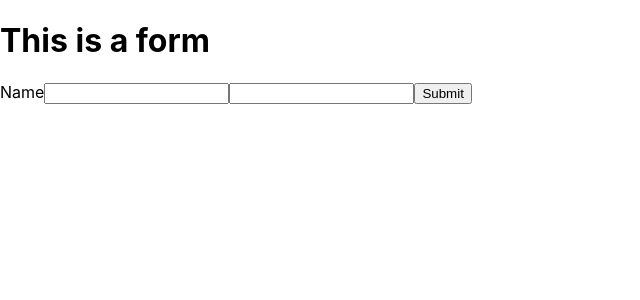
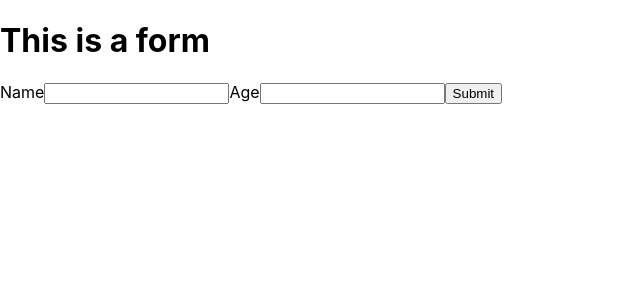
Before and after one commit to HimaGirija99/React-Project, a React (Create React App) app: page / in a window 1280 px wide. Shown: the top 300 px of the page, without its empty margins (0-640 px from the left). Built offline with nearby package versions, Linux system fonts and the light colour scheme.

Commit message:
commit 52

```diff
--- a/src/components/Form.js
+++ b/src/components/Form.js
@@ -21,6 +21,7 @@ function Form(){
         <form onSubmit={handleSubmit}>
             <label>Name</label>
             <input onChange = {handleName} type='text' value={name}></input>
+            <label>Age</label>
             <input onChange = {handleAge} type='text' value={age}></input>
             <button>Submit</button>
         </form>
```
